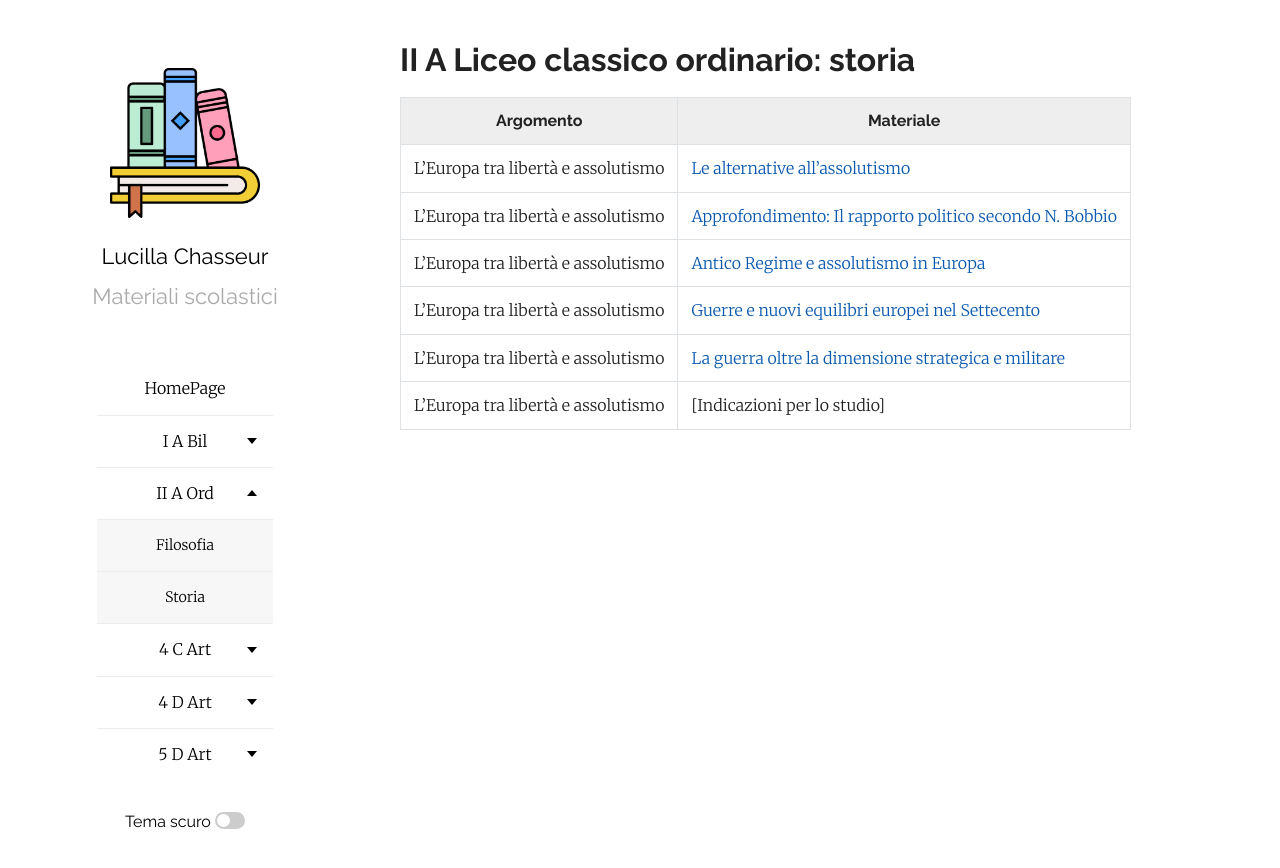
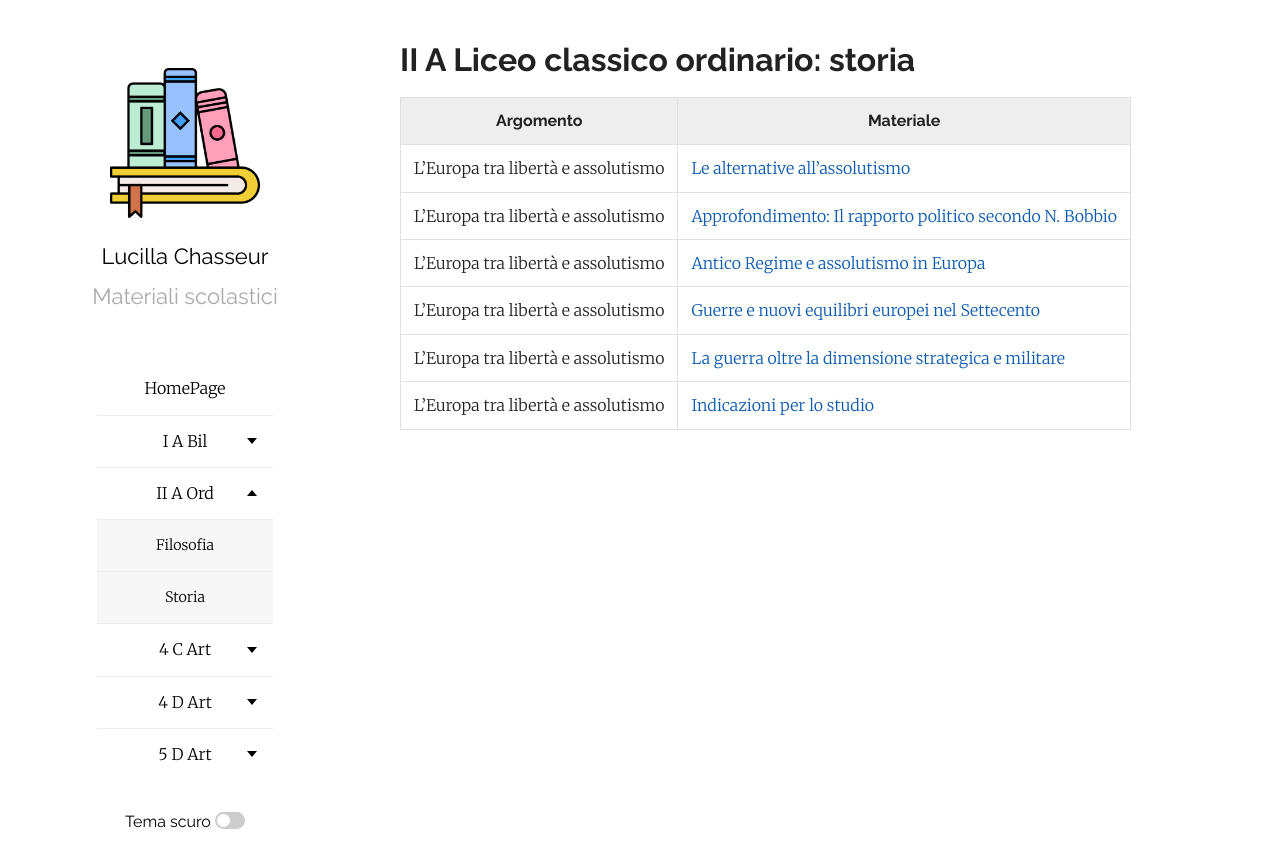
Before and after one commit to efemeridi/efemeridi.github.io, a Jekyll site: the page built from 2a_ord_storia.md, in a window 1280 px wide. Shown: the top 868 px of the page. Built offline with Jekyll 4.4.1, drawn with Linux system fonts in a browser that asks for light colours; our own code applies the rules of GitHub Pages for plain Markdown files; part of the change alters nothing that is shown.

```diff
--- a/2a_ord_storia.md
+++ b/2a_ord_storia.md
@@ -10,4 +10,4 @@ layout: page
 |L'Europa tra libertà e assolutismo | [Antico Regime e assolutismo in Europa](/materiali/II_A_ord/storia/01_antico_regime_assolutismo.pdf/)
 |L'Europa tra libertà e assolutismo | [Guerre e nuovi equilibri europei nel Settecento](/materiali/II_A_ord/storia/04_guerre_nuovi_equilibri_700.pdf/)
 |L'Europa tra libertà e assolutismo | [La guerra oltre la dimensione strategica e militare](/materiali/II_A_ord/storia/05_guerra_guerra_guerra.pdf/)
-|L'Europa tra libertà e assolutismo | [Indicazioni per lo studio]
+|L'Europa tra libertà e assolutismo | [Indicazioni per lo studio](/materiali/II_A_ord/storia/PROGRAMMI/PROGRAMMA_SEZ_1.pdf/)
```
